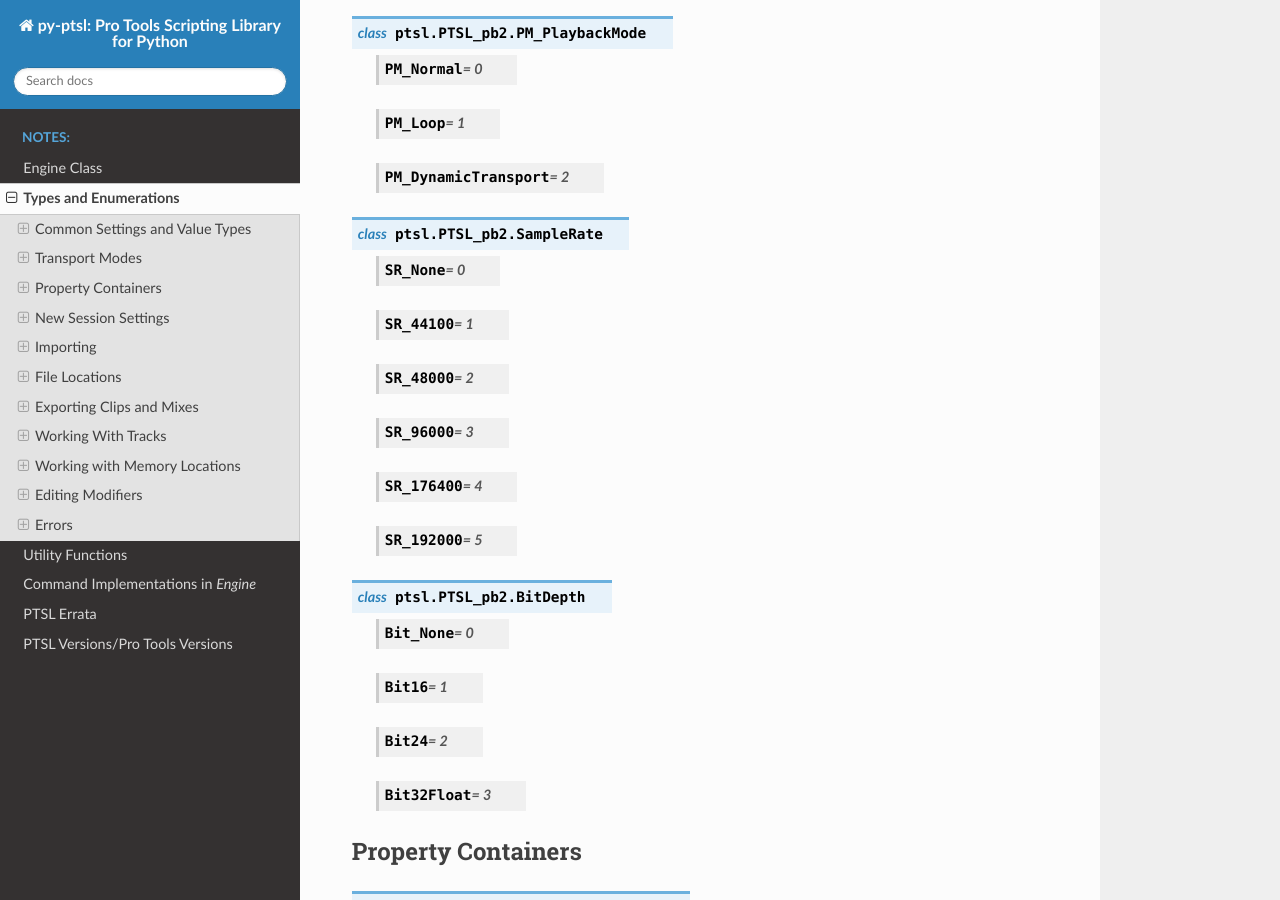
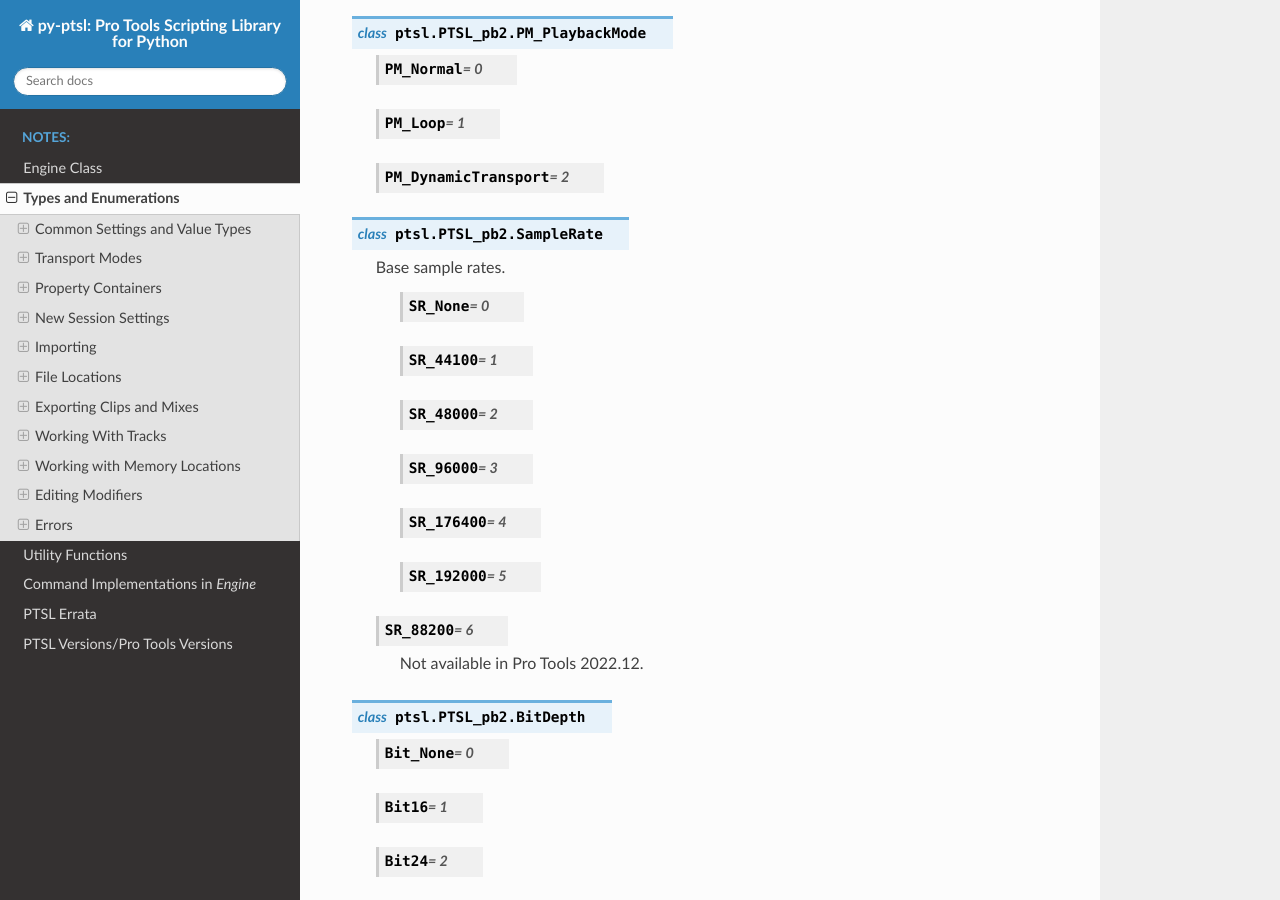
Before and after one commit to iluvcapra/py-ptsl, a Sphinx documentation site: the page built from doc/source/types.rst, in a window 1280 px wide and 900 px high, scrolled down 4010 px. Built offline with Sphinx 7.4.7 and the Read the Docs theme 2.0.0, drawn with Linux system fonts in a browser that asks for light colours.

Commit message:
Added documentation for new sample rates
In 2023.3

```diff
--- a/doc/source/types.rst
+++ b/doc/source/types.rst
@@ -192,18 +192,30 @@ Transport Modes
 
 .. py:class:: SampleRate
 
-	.. py:attribute:: SR_None
+    Base sample rates.
+
+	.. attribute:: SR_None
 		:value: 0
-	.. py:attribute:: SR_44100
+
+	.. attribute:: SR_44100
 		:value: 1
-	.. py:attribute:: SR_48000
+
+	.. attribute:: SR_48000
 		:value: 2
-	.. py:attribute:: SR_96000
+
+	.. attribute:: SR_96000
 		:value: 3
-	.. py:attribute:: SR_176400
+
+	.. attribute:: SR_176400
 		:value: 4
-	.. py:attribute:: SR_192000
+
+	.. attribute:: SR_192000
 		:value: 5
+
+    .. attribute:: SR_88200
+        :value: 6
+
+        Not available in Pro Tools 2022.12.
 
 
 .. py:class:: BitDepth
```
Also changed, not shown: 1 other file.
